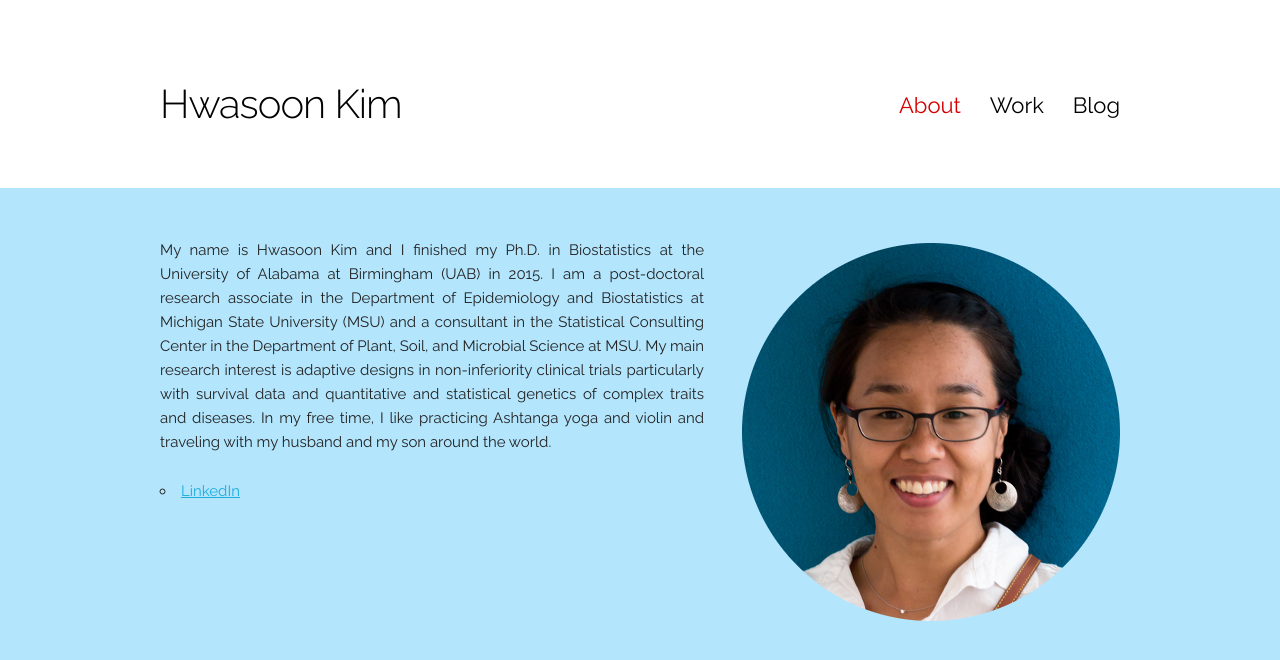
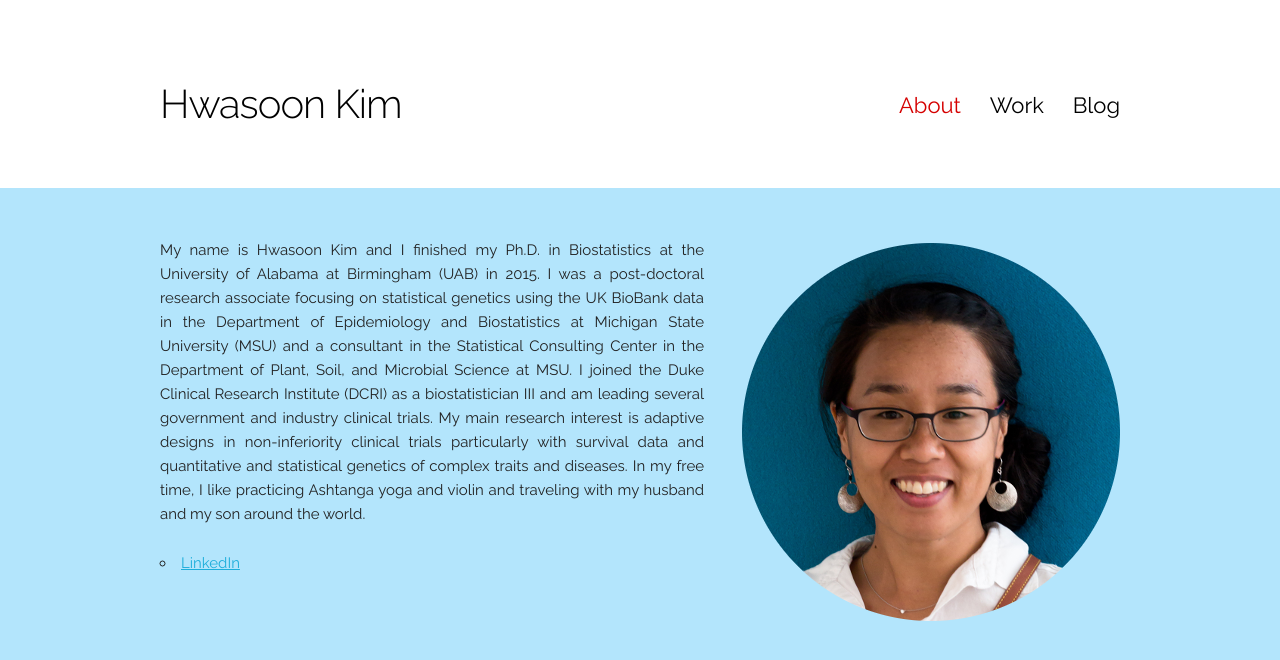
Before and after one commit to dulcisflos/dulcisflos.github.io, a Jekyll site: the page built from index.md, in a window 1280 px wide. Shown: the top 660 px of the page. Built offline with Jekyll 4.4.1, drawn with Linux system fonts in a browser that asks for light colours; comment, search, counter and statistics services are not loaded.

Commit message:
Update index.md

```diff
--- a/index.md
+++ b/index.md
@@ -5,6 +5,6 @@ active: about
 background_color: B3E5FC
 ---
 
-My name is Hwasoon Kim and I finished my Ph.D. in Biostatistics at the University of Alabama at Birmingham (UAB) in 2015. I am a post-doctoral research associate in the Department of Epidemiology and Biostatistics at Michigan State University (MSU) and a consultant in the Statistical Consulting Center in the Department of Plant, Soil, and Microbial Science at MSU. My main research interest is adaptive designs in non-inferiority clinical trials particularly with survival data and quantitative and statistical genetics of complex traits and diseases. In my free time, I like practicing Ashtanga yoga and violin and traveling with my husband and my son around the world.
+My name is Hwasoon Kim and I finished my Ph.D. in Biostatistics at the University of Alabama at Birmingham (UAB) in 2015. I was a post-doctoral research associate focusing on statistical genetics using the UK BioBank data in the Department of Epidemiology and Biostatistics at Michigan State University (MSU) and a consultant in the Statistical Consulting Center in the Department of Plant, Soil, and Microbial Science at MSU. I joined the Duke Clinical Research Institute (DCRI) as a biostatistician III and am leading several government and industry clinical trials. My main research interest is adaptive designs in non-inferiority clinical trials particularly with survival data and quantitative and statistical genetics of complex traits and diseases. In my free time, I like practicing Ashtanga yoga and violin and traveling with my husband and my son around the world.
 
 - [LinkedIn](https://www.linkedin.com/in/hwasoonkim)
```
